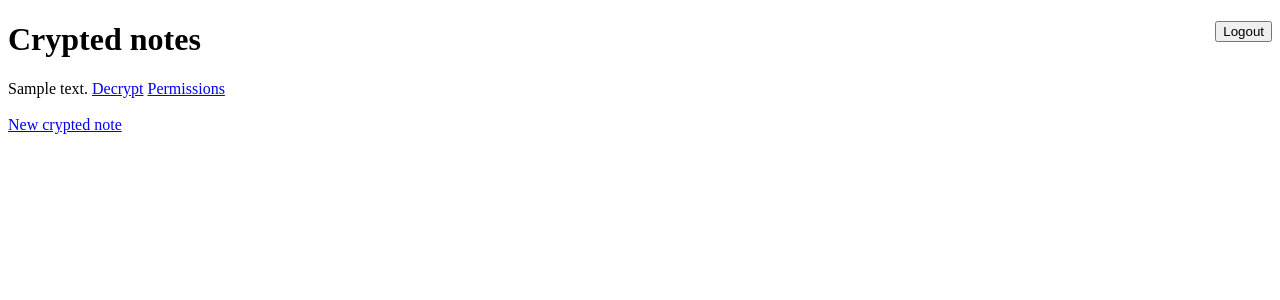
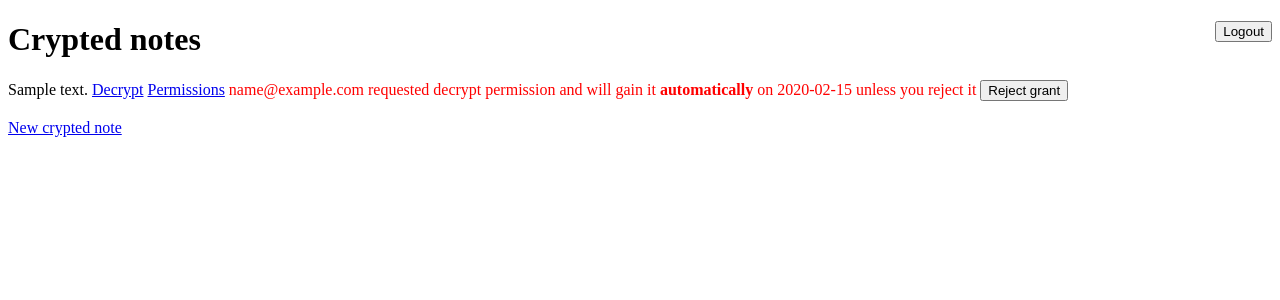
Before and after one commit to declegacy/declegacy, a Rails app: page / in a window 1280 px wide. Shown: the top 300 px of the page. Run offline with Rails 7, Linux system fonts and the light colour scheme; a user stored in the database is signed in; tables that the repository leaves empty hold one stand-in row (values such as "Sample post"); some libraries are stand-ins or nearby versions.

Commit message:
reject permission logic

```diff
--- a/app/controllers/application_controller.rb
+++ b/app/controllers/application_controller.rb
@@ -1,4 +1,2 @@
 class ApplicationController < ActionController::Base
-  def root
-  end
 end
--- a/app/controllers/crypted_notes_controller.rb
+++ b/app/controllers/crypted_notes_controller.rb
@@ -58,7 +58,9 @@ class CryptedNotesController < ApplicationController
 
   # Use callbacks to share common setup or constraints between actions.
   def set_crypted_note
-    @crypted_note = base_query.find(params[:id])
+    permitted_ids = PermittedContact.where(email: current_user.email).where("decrypt_access_granted_at IS NOT NULL").pluck(:crypted_note_id)
+
+    @crypted_note = CryptedNote.where("user_id = ? or id IN(?)", current_user.id, permitted_ids).find(params[:id])
   end
 
   def base_query
--- a/app/models/permitted_contact.rb
+++ b/app/models/permitted_contact.rb
@@ -6,6 +6,10 @@ class PermittedContact < ApplicationRecord
     update!(decrypt_access_requested_at: Time.now)
   end
 
+  def reject_access!
+    update!(decrypt_access_requested_at: nil, decrypt_access_rejected_at: Time.now)
+  end
+
   def auto_approve_decrypt_access_at
     return nil unless decrypt_access_requested_at
 
--- a/app/views/crypted_notes/_crypted_note.html.erb
+++ b/app/views/crypted_notes/_crypted_note.html.erb
@@ -13,14 +13,27 @@
   <%= link_to "Decrypt", edit_crypted_note_path(crypted_note) if allow_decrypt %>
   <% if crypted_note.user == current_user %>
     <%= link_to "Permissions", crypted_note_permitted_contacts_path(crypted_note) %>
+
+    <% reqested_decrypt_contacts = crypted_note.permitted_contacts.where('decrypt_access_requested_at IS NOT NULL') %>
+
+    <% reqested_decrypt_contacts.each do |c| %>
+      <span style="color:red"><%= c.email %> requested decrypt permission and will gain it <b>automatically</b> on <%= l c.auto_approve_decrypt_access_at.to_date %> unless you reject it</span>
+      <%= button_to "Reject grant", crypted_note_permitted_contact_reject_access_path(crypted_note, c), method: :post, form: {data: {turbo_confirm: 'Are you sure?'}}   %>
+    <% end %>
   <% else %>
-    <%= link_to "Verify", crypted_note_permitted_contact_verify_path(crypted_note, permitted_contact) %>
-    <% if permitted_contact.has_verified_password %>
-      <span style="color:green"> Successfully verified on <%= l permitted_contact.verified_password_at.to_date %> </span>
+    <% unless allow_decrypt %>
+      <%= link_to "Verify", crypted_note_permitted_contact_verify_path(crypted_note, permitted_contact) %>
+      <% if permitted_contact.has_verified_password %>
+        <span style="color:green"> Successfully verified on <%= l permitted_contact.verified_password_at.to_date %> </span>
+      <% end %>
     <% end %>
 
     <% if permitted_contact.decrypt_access_requested_at %>
-      <span style="color: orange">Decrypt access is pending and will be auto approved on <%= l permitted_contact.auto_approve_decrypt_access_at.to_date %></span>
+      <% if permitted_contact.decrypt_access_granted_at %>
+
+      <% else %>
+         <span style="color: orange">Decrypt access is pending and will be auto approved on <%= l permitted_contact.auto_approve_decrypt_access_at.to_date %></span>
+      <% end %>
     <% else %>
       <%= button_to "Request Decrypt Permission", crypted_note_permitted_contact_request_access_path(crypted_note, permitted_contact), method: :post, form: {data: {turbo_confirm: 'Are you sure?'}}   %>
     <% end %>
--- a/config/routes.rb
+++ b/config/routes.rb
@@ -9,6 +9,7 @@ Rails.application.routes.draw do
         get "verify"
         patch "verify_update", to: "verify_update"
         post "request_access", to: "request_access"
+        post "reject_access", to: "reject_access"
       end
     end
   end
```
Also changed, not shown: app/controllers/permitted_contacts_controller.rb (+8 -2 lines).
